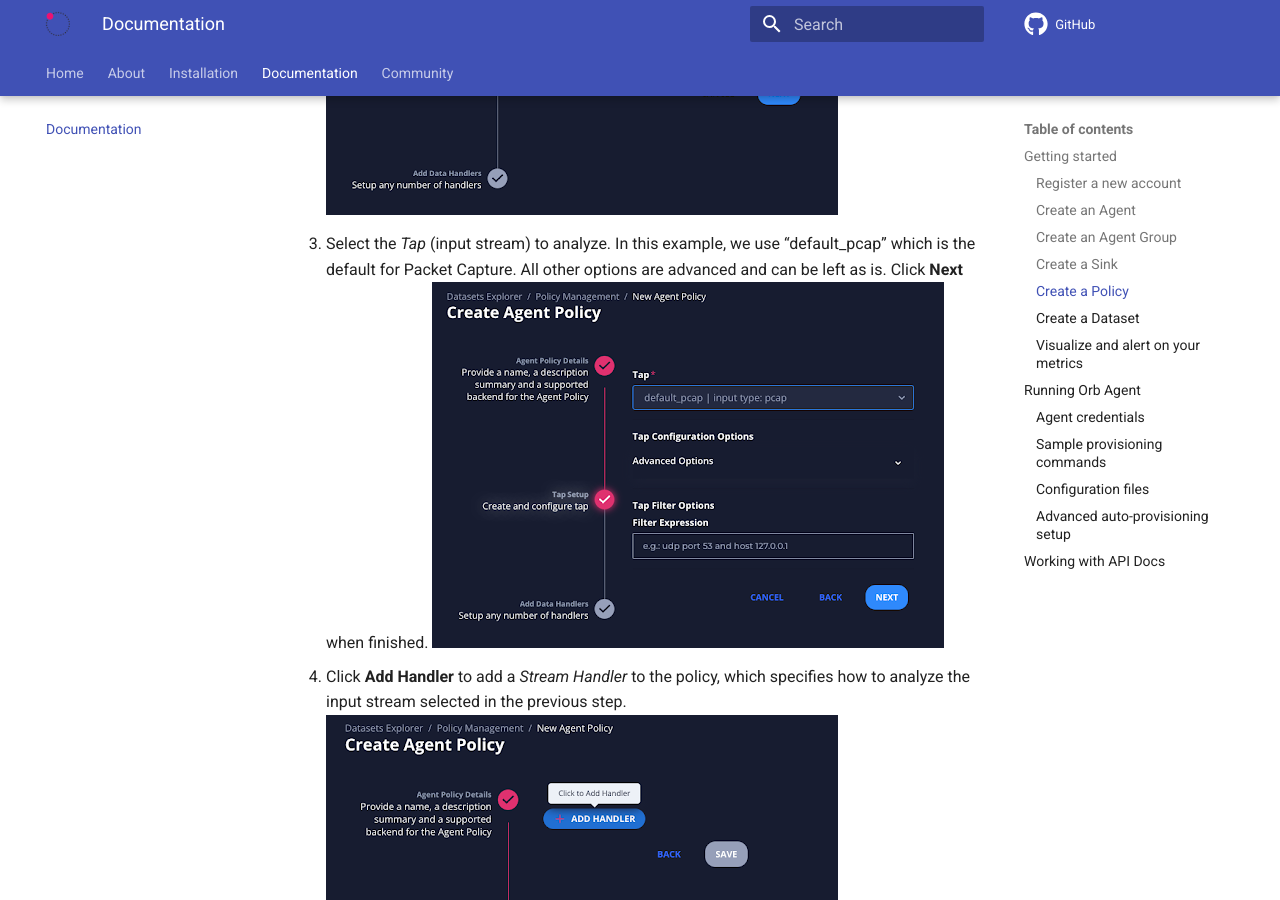
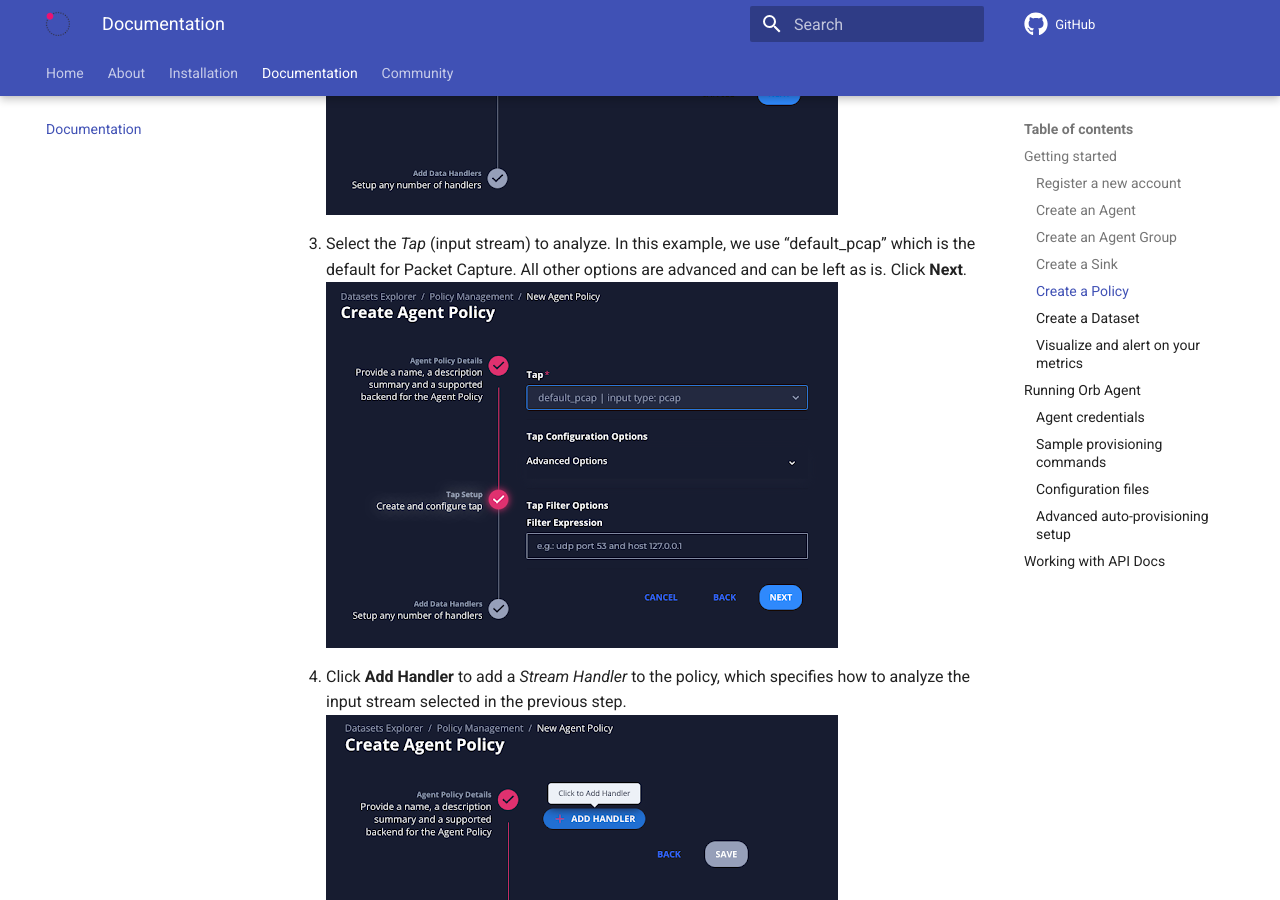
Before and after one commit to orb-community/orb-website, an MkDocs documentation site: the page built from docs/docs.md, in a window 1280 px wide and 900 px high, scrolled down 10045 px. Built offline with MkDocs 1.6.1 and Material for MkDocs 9.7.7, drawn with Linux system fonts in a browser that asks for light colours; comment, search, counter and statistics services are not loaded.

```diff
--- a/docs/docs.md
+++ b/docs/docs.md
@@ -93,7 +93,7 @@
 2. Fill in a policy name and (optionally) a description. The policy name needs to be unique and cannot contain spaces (use underscores or dashes instead). Then click **Next**.
 ![](./img/policy_name.png)
 
-3. Select the *Tap* (input stream) to analyze. In this example, we use “default_pcap” which is the default for Packet Capture. All other options are advanced and can be left as is. Click **Next** when finished.
+3. Select the *Tap* (input stream) to analyze. In this example, we use “default_pcap” which is the default for Packet Capture. All other options are advanced and can be left as is. Click **Next**.
 ![](./img/policy_tap_setup.png)
 
 4. Click **Add Handler** to add a *Stream Handler* to the policy, which specifies how to analyze the input stream selected in the previous step.
```
